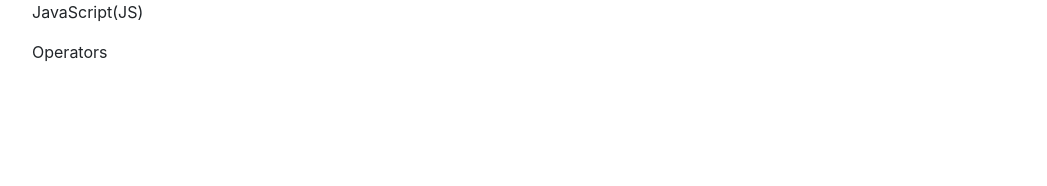
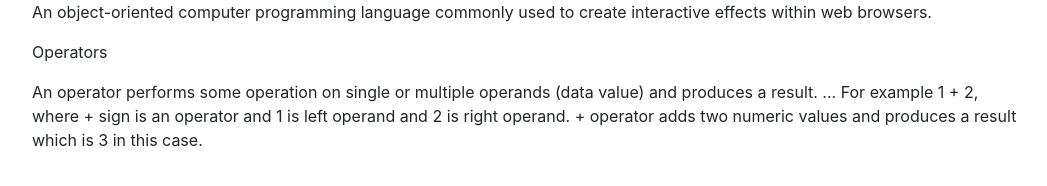
Before and after one commit to mekinsie/flashcards, a plain HTML site: page index.html in a window 1280 px wide. Both pictures are taken after a click on the element "JavaScript(JS)". Shown: the whole page, without its empty margins (111-1158 px from the left). Drawn offline with nearby package versions, Linux system fonts and the light colour scheme.

Commit message:
Add flashcard and toggle option.
Co-authored-by: Matt Foley <mattfoley0375@gmail.com>

```diff
--- a/index.html
+++ b/index.html
@@ -10,28 +10,27 @@
 
 <body>
   <div class="container">
-    <div class="card-front">
-      <p>
-        JavaScript(JS)
-      </p>
-    </div>
-
-
-    <div class="card-back">
-      <p>
-        An object-oriented computer programming language commonly used to create interactive effects within web browsers.
-      </p>
-    </div>
+    <p class ="card-front">
+      JavaScript(JS)
+    </p>
 
 
 
+    <p class="card-back">
+      An object-oriented computer programming language commonly used to create interactive effects within web browsers.
+    </p>
 
-    <p class="card-front">
+
+
+    <p>
       Operators
     </p>
-    <p class="card-back">
+    <p>
       An operator performs some operation on single or multiple operands (data value) and produces a result. ... For example 1 + 2, where + sign is an operator and 1 is left operand and 2 is right operand. + operator adds two numeric values and produces a result which is 3 in this case.
     </p>
+
+
+    </div>
 
 </body>
 
--- a/js/scripts.js
+++ b/js/scripts.js
@@ -1,6 +1,8 @@
 $(document).ready(function() {
-  $("p").click(function(){
-    $("card-front").hide();
-    $("card-back").show();
+  $(".card-front").click(function(){
+    $(".card-front").toggle();
+    $(".card-back").toggle();
   });
+
+
 });
```
